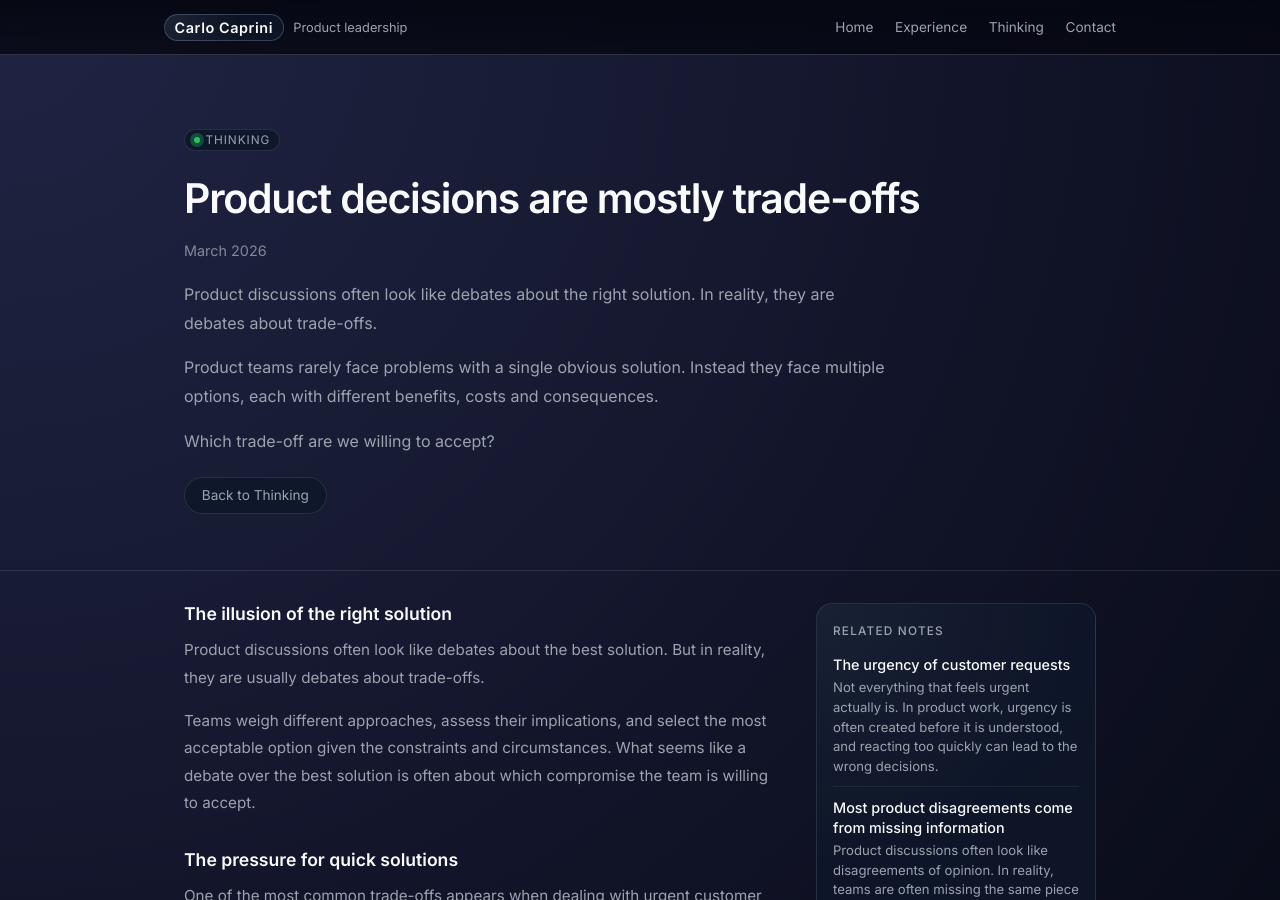
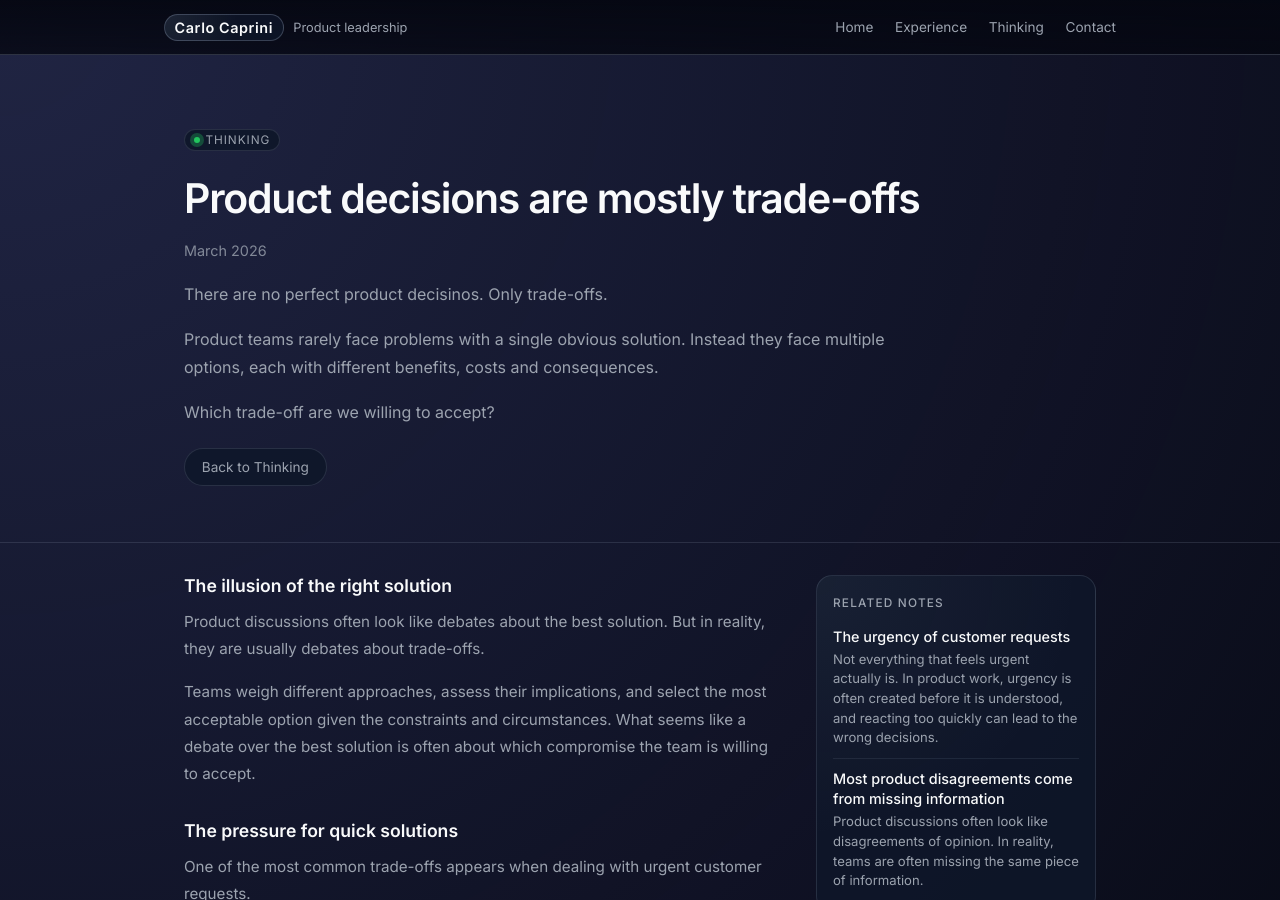
Before and after one commit to carlocaprini/carlocaprini.github.io, a Jekyll site: the page built from pages/thinking/product-decisions-are-mostly-trade-offs.md, in a window 1280 px wide and 900 px high. Built offline with Jekyll 4.4.1, drawn with Linux system fonts in a browser that asks for light colours.

Commit message:
Cross links

```diff
--- a/pages/thinking/product-decisions-are-mostly-trade-offs.md
+++ b/pages/thinking/product-decisions-are-mostly-trade-offs.md
@@ -7,7 +7,7 @@ summary: Product discussions often look like debates about the right solution. I
 topics:
   - decision-making
 intro:
-  - Product discussions often look like debates about the right solution. In reality, they are debates about trade-offs.
+  - There are no perfect product decisinos. Only trade-offs.
   - Product teams rarely face problems with a single obvious solution. Instead they face multiple options, each with different benefits, costs and consequences.
   - Which trade-off are we willing to accept?
 
```
Also changed, not shown: pages/thinking/the-urgency-of-customer-requests.md (+3 -2 lines).
